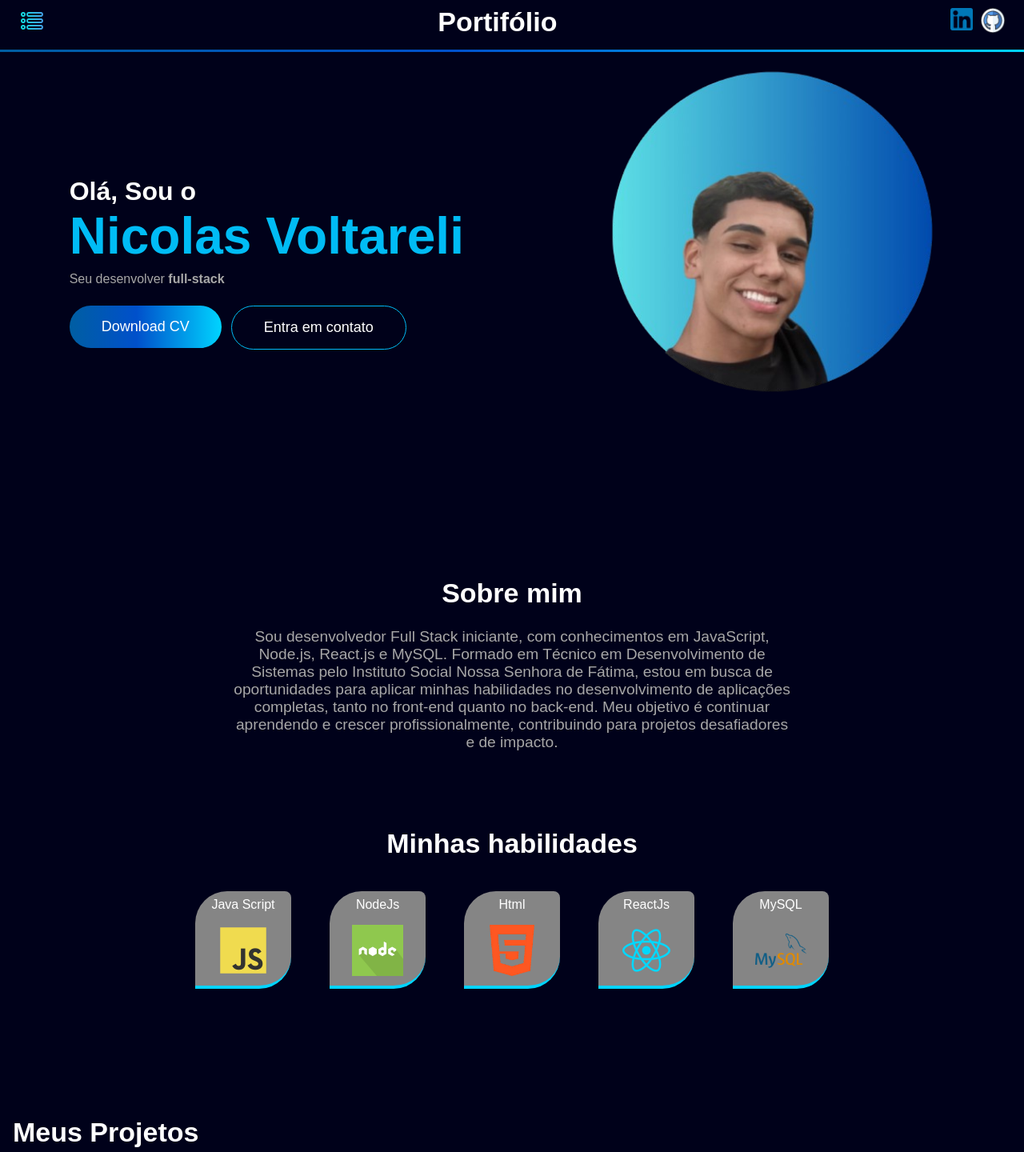
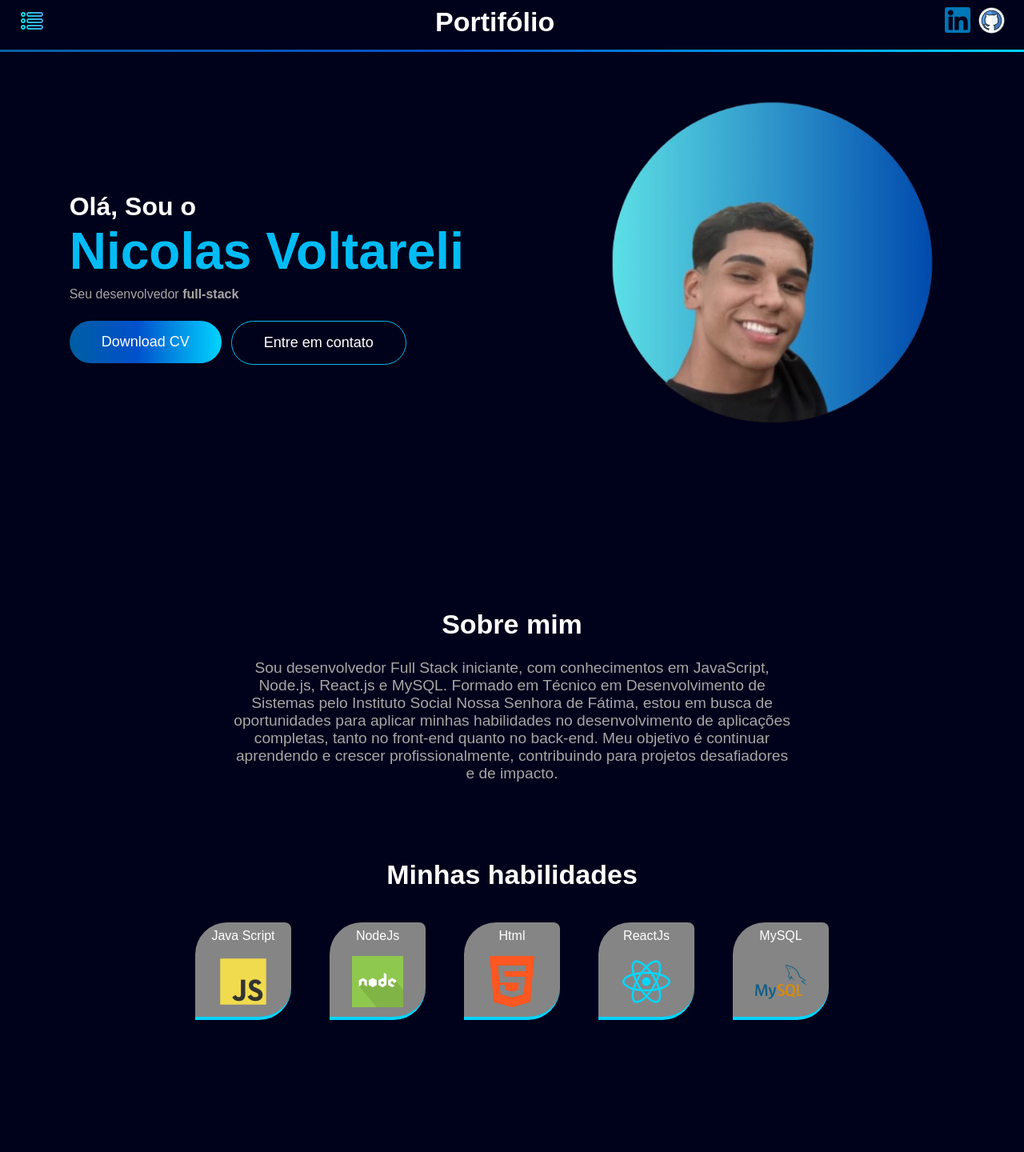
Before and after one commit to voltareli/portfolio, a React (Create React App) app: page / in a window 1280 px wide. Shown: the top 1440 px of the page at 80% size. Built offline with nearby package versions, Linux system fonts and the light colour scheme.

Commit message:
finalixado

```diff
--- a/src/components/card-projeto/projeto.scss
+++ b/src/components/card-projeto/projeto.scss
@@ -11,7 +11,7 @@
 }
 
 .card:hover {
-    transform: scale(1.1);
+    transform: scale(1.05);
 }
 
 .card-image img {
--- a/src/components/header/header.scss
+++ b/src/components/header/header.scss
@@ -36,12 +36,12 @@
         gap: 10px;
 
         img {
-          width: 3.5vh;
+          width: 4vh;
           height: auto;
         }
 
         .git {
-          width: 3.8vh;
+          width: 4.1vh;
         }
       }
     }
--- a/src/pages/App.jsx
+++ b/src/pages/App.jsx
@@ -1,20 +1,17 @@
 import './App.scss';
-import Eu from '../assets/foto.png'
+import Eu from '../assets/foto.png';
 import Header from '../components/header/header';
-import Card from '../components/card-habilidade/card'
-import Sql from '../assets/mysql.png'
-import Js from '../assets/java.png'
-import Html from '../assets/images-removebg-preview.png'
-import React1 from '../assets/react.png'
-import Node from '../assets/node.png'
-import Projetu from '../components/card-projeto/projeto'
-import Site from '../assets/site.png'
-
-
-
+import Card from '../components/card-habilidade/card';
+import Sql from '../assets/mysql.png';
+import Js from '../assets/java.png';
+import Html from '../assets/images-removebg-preview.png';
+import React1 from '../assets/react.png';
+import Node from '../assets/node.png';
+import Projetu from '../components/card-projeto/projeto';
+import Site from '../assets/site.png';
+import Cv from '../assets/cv.pdf';
 
 function App() {
-
   const cards = [
     { imagem: Js, nome: 'Java Script', descricao: 'Linguagem de programação para o front-end e back-end.' },
     { imagem: Node, nome: 'NodeJs', descricao: 'Linguagem de programação para o front-end e back-end.' },
@@ -22,96 +19,84 @@ function App() {
     { imagem: React1, nome: 'ReactJs', descricao: 'Linguagem de programação para o front-end e back-end.' },
     { imagem: Sql, nome: 'MySQL', descricao: 'Linguagem de programação para o front-end e back-end.' }
   ];
+
+  const fazerDownload = () => {
+    const link = document.createElement('a');
+    link.href = Cv;
+    link.download = 'Cv_NicolasVoltareli.pdf';
+    document.body.appendChild(link);
+    link.click();
+    document.body.removeChild(link);
+  };
+
   return (
     <div className="principal">
-      <div className='fundo'>
-
+      <div className="fundo">
         <Header />
 
+        <section id="home">
+          <div className="lang">
+            <div className="infos">
+              <h2 className="nom1">
+                Olá, Sou o <br /> <span className="nome">Nicolas Voltareli</span>
+              </h2>
+              <p>Seu desenvolvedor <strong>full-stack</strong></p>
 
-        <section id='home'>
-
-        <div className='lang'>
-
-          <div className='infos'>
-
-            <h2 className='nom1'>Olá, Sou o <br /> <span className='nome'>Nicolas Voltareli</span></h2>
-            <p>Seu desenvolver <strong>full-stack</strong></p>
-
-            <div className='curriculo-contato'>
-
-              <div className='botao1'>
-                <a href='https://1drv.ms/b/s!ArgL7TJn49UT5g_GkrR2MeQkcPyR?e=byn6Gd' download className='botao-download'>
-
-                <button className='curriculo'>Download CV</button>
-                </a>
+              <div className="curriculo-contato">
+                <div className="botao1">
+                  <button onClick={fazerDownload} className="curriculo">Download CV</button>
                 </div>
 
-              <div className='botao2'>
+                <div className="botao2">
                   <a href="mailto:nivoltareli@gmail.com">
-
-                <button className=''>Entra em contato</button>
+                    <button className="">Entre em contato</button>
                   </a>
                 </div>
               </div>
-
-
             </div>
 
-          <div className='foto'>
-
-            <img src={Eu} alt="" />
-
+            <div className="foto">
+              <img src={Eu} alt="Foto de Nicolas Voltareli" />
             </div>
-
           </div>
         </section>
 
-      <section id='sobre'>
+        <section id="sobre">
+          <div className="sobre">
+            <h1>Sobre mim</h1>
+            <p>
+              Sou desenvolvedor Full Stack iniciante, com conhecimentos em JavaScript, Node.js, React.js e MySQL. Formado em Técnico em Desenvolvimento de Sistemas pelo Instituto Social Nossa Senhora de Fátima, estou em busca de oportunidades para aplicar minhas habilidades no desenvolvimento de aplicações completas, tanto no front-end quanto no back-end. Meu objetivo é continuar aprendendo e crescer profissionalmente, contribuindo para projetos desafiadores e de impacto.
+            </p>
+          </div>
+        </section>
 
-        <div className='sobre'>
-
-          <h1>Sobre mim</h1>
-          <p>Sou desenvolvedor Full Stack iniciante, com conhecimentos em JavaScript, Node.js, React.js e MySQL. Formado em Técnico em Desenvolvimento de Sistemas pelo Instituto Social Nossa Senhora de Fátima, estou em busca de oportunidades para aplicar minhas habilidades no desenvolvimento de aplicações completas, tanto no front-end quanto no back-end. Meu objetivo é continuar aprendendo e crescer profissionalmente, contribuindo para projetos desafiadores e de impacto.</p>
-        </div>
-
-      </section>
-      <section id='habilidades'>
-
-        <div className='habilidades'>
-
-          <div className='titulo'>
+        <section id="habilidades">
+          <div className="habilidades">
+            <div className="titulo">
               <h1>Minhas habilidades</h1>
             </div>
 
-          <div className='conetudo'>
+            <div className="conetudo">
               {cards.map((card, index) => (
                 <Card key={index} imagem={card.imagem} nome={card.nome} descricao={card.descricao} />
               ))}
             </div>
-
           </div>
-
         </section>
 
-          <section id='projetos'>
-
-
-        <div className='Projetos'>
-
-          <div className='titulo'>
+        <section id="projetos">
+          <div className="Projetos">
+            <div className="titulo">
               <h1>Meus Projetos</h1>
-            <div className='linha'></div>
+              <div className="linha"></div>
             </div>
-          <div className='meus-trabalhos'>
-
+            <div className="meus-trabalhos">
               <a href="http://4.172.207.208:3056/">
                 <Projetu
                   imagem={Site}
                   titulo="Doctor's Health"
                   descricao="TCC"
                   data="28 de outubro de 2024"
-
                 />
               </a>
             </div>
@@ -122,5 +107,4 @@ function App() {
   );
 }
 
-
 export default App;
--- a/src/pages/App.scss
+++ b/src/pages/App.scss
@@ -91,7 +91,8 @@
         }
 
         .foto {
-            img {
+            margin-top: 3vw;
+                       img {
                 width: 55vh;
                 transition: all 0.3s;
 
@@ -182,7 +183,7 @@
             flex-direction: row;
             justify-content: center;
             gap: 4vh;
-            margin-bottom: 2vw;
+            margin-bottom: 3vw;
         }
     }
 }
```
Lines whose indentation alone changed are shown as unchanged.
